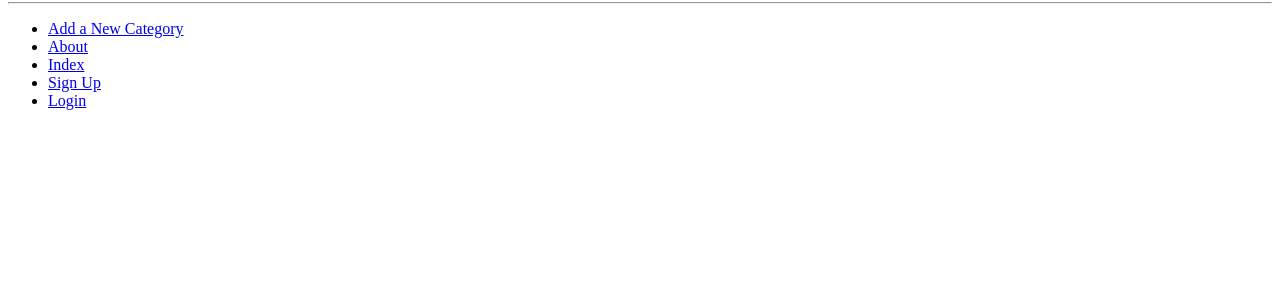
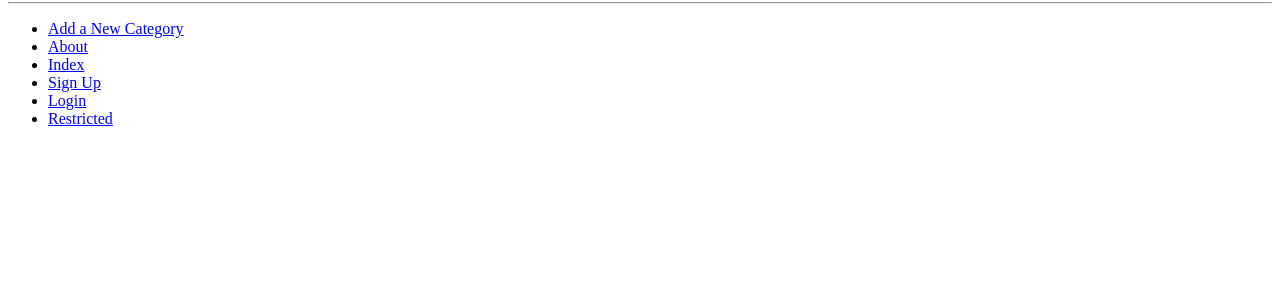
Before and after one commit to Crom231/tango_with_django_project, a Django app: page /rango/about/ in a window 1280 px wide. Shown: the part 468-768 px from the top of the page. Run offline with Django 3.2, Linux system fonts and the light colour scheme; data that the repository does not hold is empty.

Commit message:
chapter 9.8

```diff
--- a/rango/urls.py
+++ b/rango/urls.py
@@ -12,4 +12,5 @@ urlpatterns = [
     path('category/<slug:category_name_slug>/add_page/', views.add_page, name='add_page'),
     path('register/', views.register, name='register'),
     path('login/', views.user_login, name='login'),
+    path('restricted/', views.restricted, name='restricted'),
 ]
--- a/rango/views.py
+++ b/rango/views.py
@@ -1,4 +1,5 @@
 from django.contrib.auth import authenticate, login
+from django.contrib.auth.decorators import login_required
 from django.shortcuts import render, redirect
 from django.http import HttpResponse
 from django.urls import reverse
@@ -212,3 +213,7 @@ def user_login(request):
         # No context variables to pass to the template system, hence the
         # blank dictionary object...
         return render(request, 'rango/login.html')
+
+@login_required
+def restricted(request):
+    return HttpResponse("Since you're logged in, you can see this text!")
--- a/tango_with_django_project/settings.py
+++ b/tango_with_django_project/settings.py
@@ -101,6 +101,8 @@ AUTH_PASSWORD_VALIDATORS = [
     },
 ]
 
+LOGIN_URL = 'rango:login'
+
 # Internationalization
 # https://docs.djangoproject.com/en/2.2/topics/i18n/
 
--- a/templates/rango/base.html
+++ b/templates/rango/base.html
@@ -29,6 +29,7 @@
         <li><a href="{% url 'rango:index' %}">Index</a></li>
         <li><a href="{% url 'rango:register' %}">Sign Up</a></li>
         <li><a href="{% url 'rango:login' %}">Login</a></li>
+        <li><a href="{% url 'rango:restricted' %}">Restricted</a></li>
     </ul>
 </body>
 </html>
```
